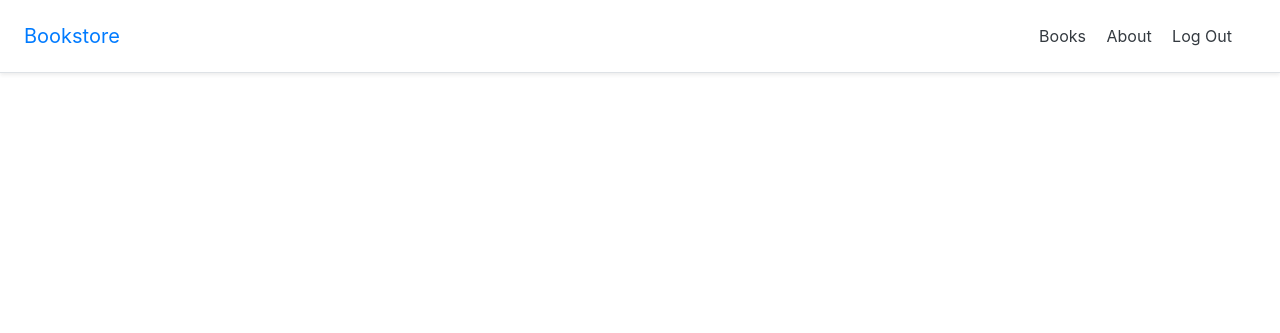
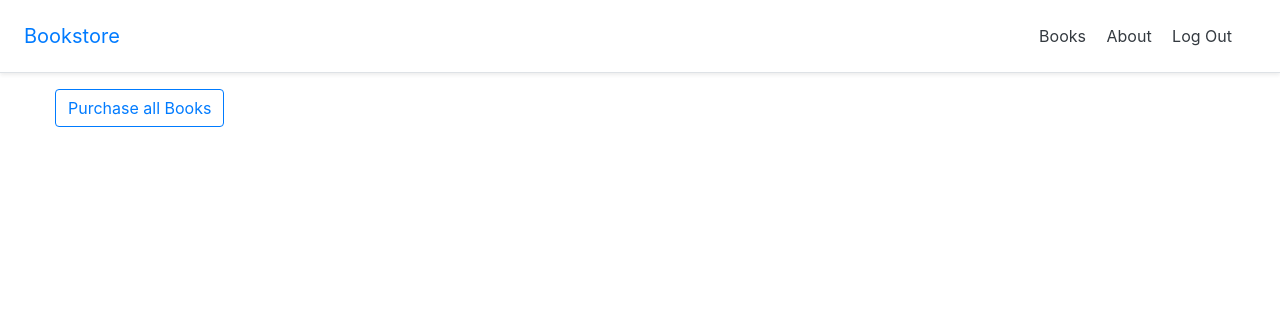
Before and after one commit to Rahu-ju/HomeAccessories, a Django app: page /books/ in a window 1280 px wide. Shown: the top 333 px of the page. Run offline with Django 3.2, Linux system fonts and the light colour scheme; the visitor is signed in with stand-in values (Sample User, id 1); data that the repository does not hold is empty; some libraries are stand-ins or nearby versions.

Commit message:
Add order link to the books list page.

```diff
--- a/templates/books/book_list.html
+++ b/templates/books/book_list.html
@@ -3,7 +3,8 @@
 {% block content %}
     <div class="container">
         <div class="row">
-
+            <div class="row mb-3"><a href="{% url 'orders' %}" class='btn btn-outline-primary'>Purchase all Books</a></div>
+            <div class="row">
             {% for book in book_list %}
                 <div class="card mr-3 {% cycle 'col-md-3' 'col-md-3' %}" style="">
                     <a href="{{ book.get_absolute_url }}">
@@ -17,6 +18,7 @@
                     </div>
                 </div>
             {% endfor %}
+            </div>
 
         </div>
     </div>
```
